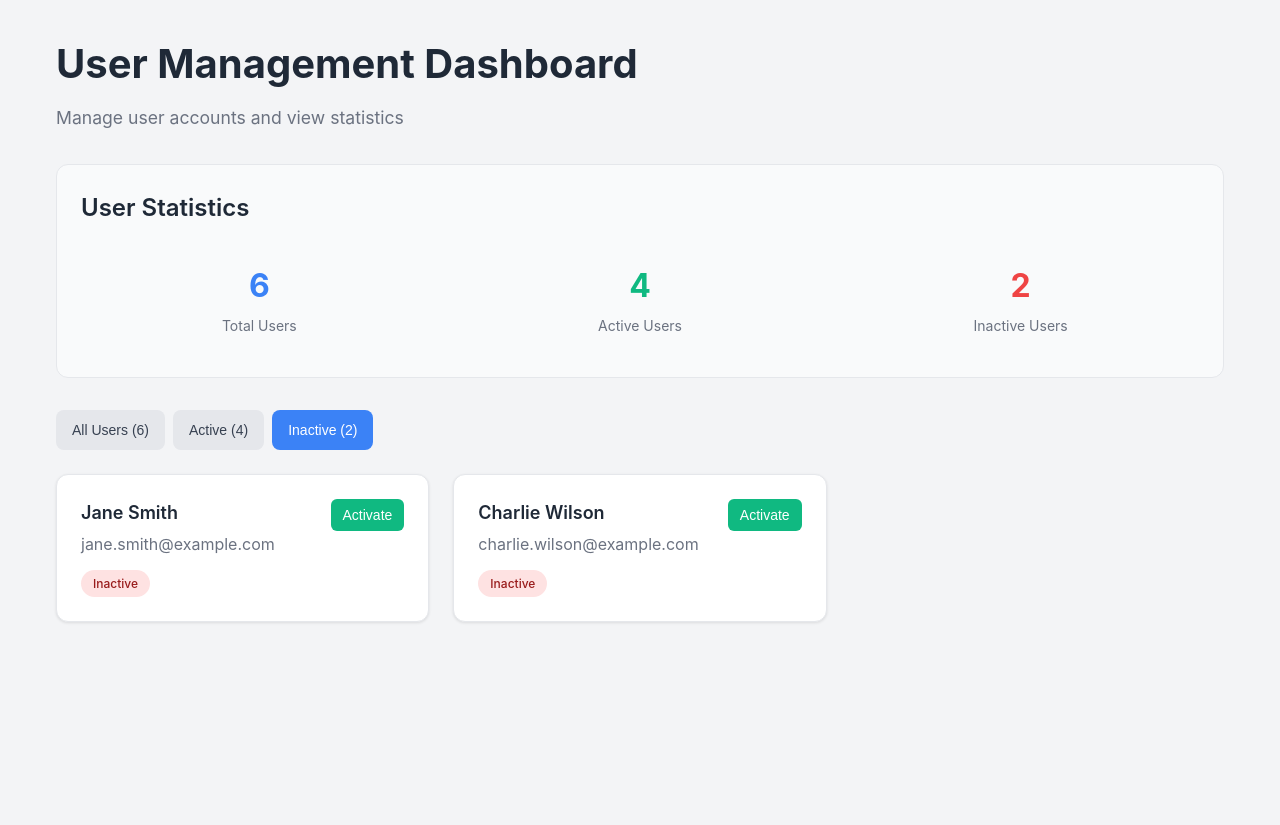
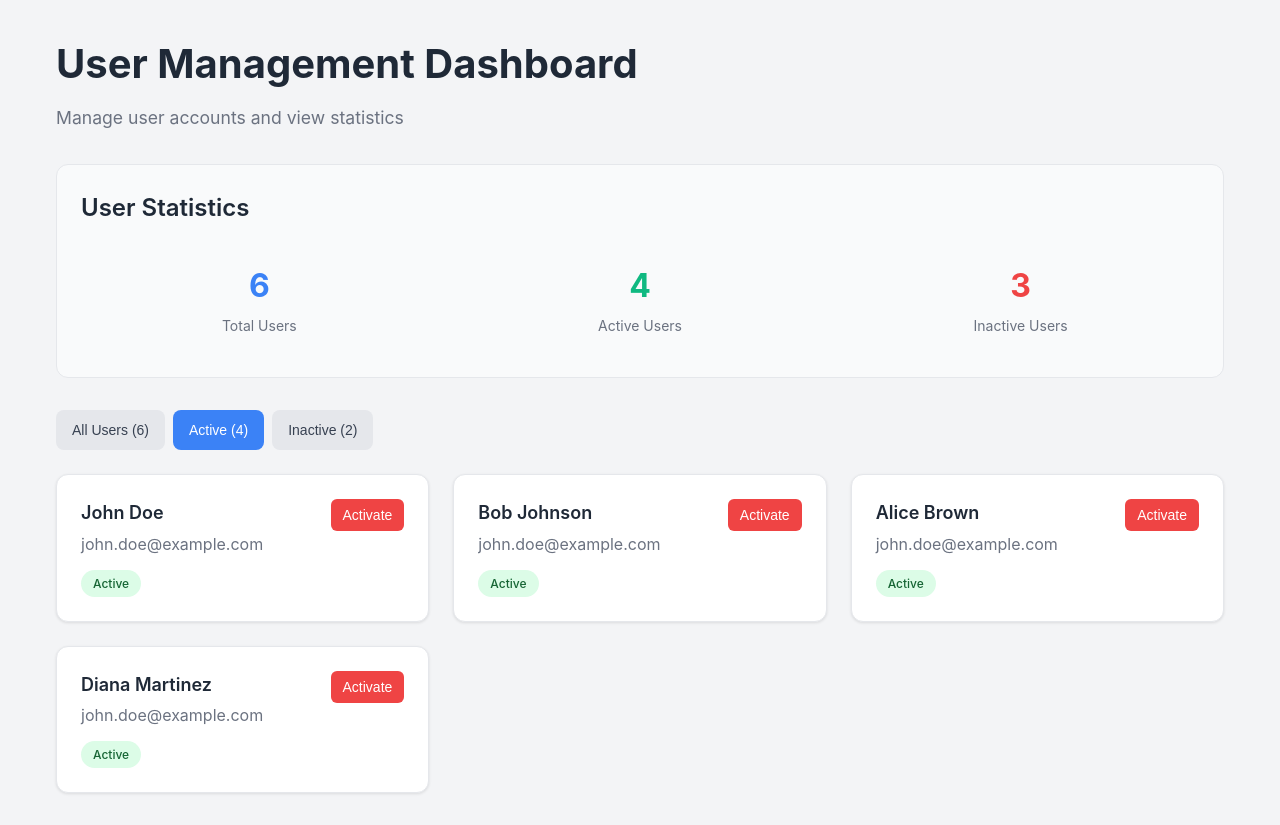
Before and after one commit to dan-vds/react-bug-q1, a Next.js app: page / in a window 1280 px wide. Before the commit the page ends 800 px from the top, so only its background shows below. Built offline with nearby package versions, Linux system fonts and the light colour scheme.

Commit message:
Added more bugs

```diff
--- a/package.json
+++ b/package.json
@@ -11,7 +11,8 @@
   "dependencies": {
     "react": "19.1.0",
     "react-dom": "19.1.0",
-    "next": "15.4.3"
+    "next": "15.4.3",
+    "puppeteer": "^21.11.0"
   },
   "devDependencies": {
     "eslint": "^9",
--- a/src/components/FilterButtons.js
+++ b/src/components/FilterButtons.js
@@ -1,6 +1,5 @@
 // FilterButtons Component
 // Provides filtering options for the user list
-// 🐛 BUG: There's an issue with the onClick handler in this component
 
 export default function FilterButtons({ filter, setFilter, users }) {
     const totalCount = users.length;
@@ -22,7 +21,7 @@ export default function FilterButtons({ filter, setFilter, users }) {
                 Active ({activeCount})
             </button>
             <button
-                onClick={setFilter('inactive')}
+                onClick={() => setFilter('inactive')}
                 className={`filter-btn ${filter === 'inactive' ? 'active' : 'inactive'}`}
             >
                 Inactive ({inactiveCount})
--- a/src/components/Statistics.js
+++ b/src/components/Statistics.js
@@ -4,7 +4,7 @@
 export default function Statistics({ users }) {
     const totalUsers = users.length;
     const activeUsers = users.filter(user => user.active).length;
-    const inactiveUsers = totalUsers - activeUsers;
+    const inactiveUsers = users.filter(user => !user.active).length + 1;
 
     return (
         <div className="statistics">
--- a/src/components/UserCard.js
+++ b/src/components/UserCard.js
@@ -1,6 +1,5 @@
 // UserCard Component
 // Displays individual user information with toggle functionality
-// 🐛 BUG: There's an issue with the onClick handler in this component
 
 export default function UserCard({ user, onToggleActive }) {
     return (
@@ -8,7 +7,7 @@ export default function UserCard({ user, onToggleActive }) {
             <div className="user-card-content">
                 <div className="user-info">
                     <h3>{user.name}</h3>
-                    <p>{user.email}</p>
+                    <p>john.doe@example.com</p>
                     <span className={`user-status ${user.active ? 'active' : 'inactive'}`}>
                         {user.active ? 'Active' : 'Inactive'}
                     </span>
@@ -17,7 +16,7 @@ export default function UserCard({ user, onToggleActive }) {
                     onClick={() => onToggleActive(user.id)}
                     className={`toggle-btn ${user.active ? 'deactivate' : 'activate'}`}
                 >
-                    {user.active ? 'Deactivate' : 'Activate'}
+                    {user.active ? 'Activate' : 'Deactivate'}
                 </button>
             </div>
         </div>
--- a/src/styles/globals.css
+++ b/src/styles/globals.css
@@ -215,16 +215,23 @@ body {
     color: white;
 }
 
-.toggle-btn:hover {
+.toggle-btn.updating {
+    background-color: #6b7280;
+    color: white;
+    cursor: not-allowed;
+    opacity: 0.7;
+}
+
+.toggle-btn:hover:not(.updating) {
     transform: translateY(-1px);
     box-shadow: 0 2px 4px rgba(0, 0, 0, 0.2);
 }
 
-.toggle-btn.deactivate:hover {
+.toggle-btn.deactivate:hover:not(.updating) {
     background-color: #dc2626;
 }
 
-.toggle-btn.activate:hover {
+.toggle-btn.activate:hover:not(.updating) {
     background-color: #059669;
 }
 
```
Also changed, not shown: 2 other files (tests, documents, lock files or other folders).
